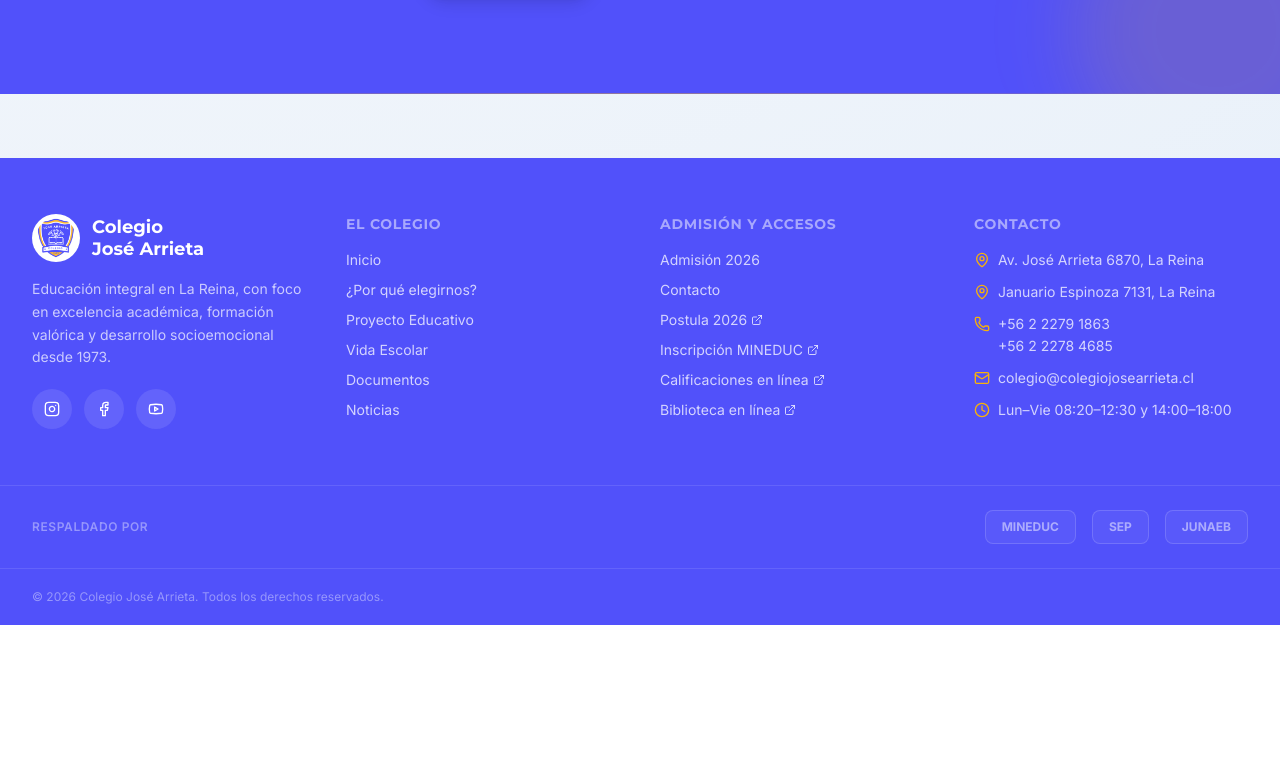
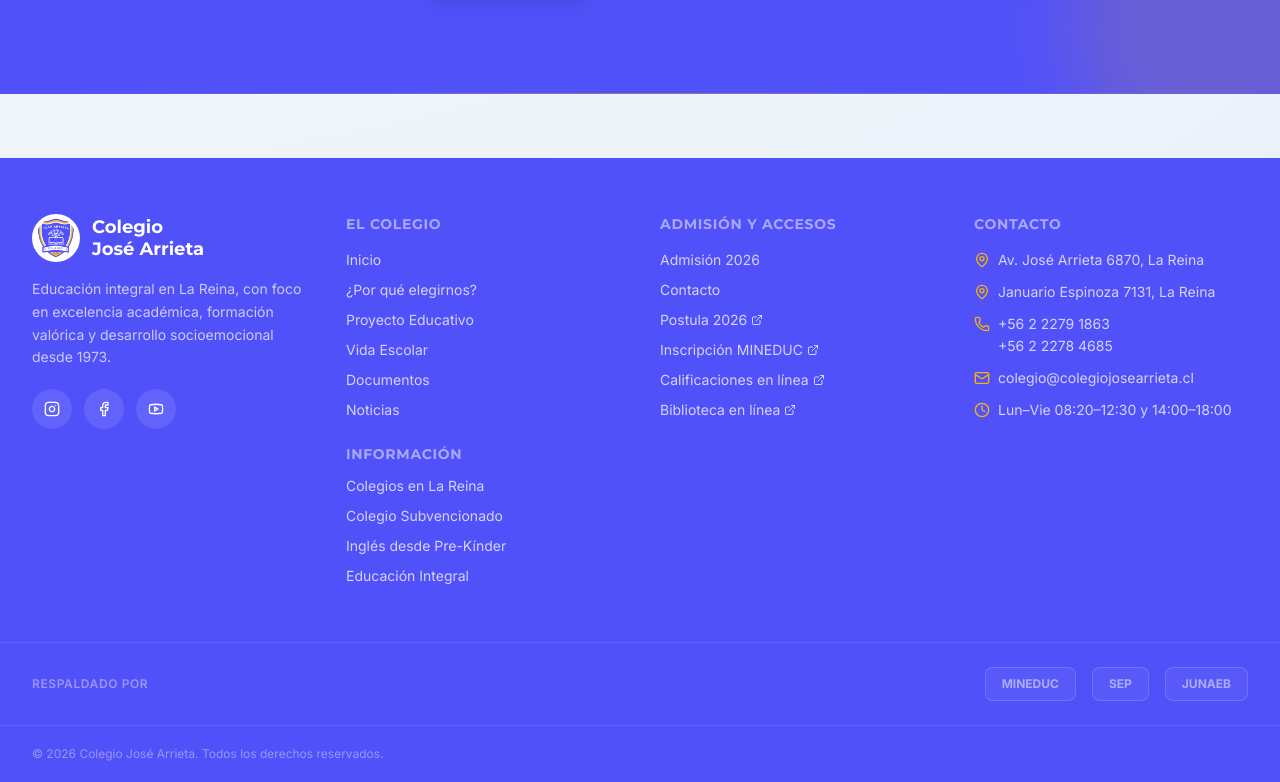
Before and after one commit to RIDSdiseno/colegio-jose-arrieta-frontend-v2, a React (Vite) app: page /colegio-ingles-prekinder-santiago in a window 1280 px wide. Shown: the part 1630-2412 px from the top of the page. Before the commit the page ends 2255 px from the top, so only its background shows below. Built offline with nearby package versions, Linux system fonts and the light colour scheme; no server answers.

Commit message:
Footer actualizado

```diff
--- a/src/components/layout/Footer.jsx
+++ b/src/components/layout/Footer.jsx
@@ -1,5 +1,12 @@
 import { Facebook, Instagram, Youtube, MapPin, Phone, Mail, Clock, ExternalLink } from "lucide-react";
 import { Link } from "react-router-dom";
+
+const infoLinks = [
+  { label: "Colegios en La Reina", to: "/colegio-la-reina" },
+  { label: "Colegio Subvencionado", to: "/colegio-subvencionado-la-reina" },
+  { label: "Inglés desde Pre-Kínder", to: "/colegio-ingles-prekinder-santiago" },
+  { label: "Educación Integral", to: "/colegio-educacion-integral-la-reina" },
+];
 
 const navLinks = [
   { label: "Inicio", to: "/" },
@@ -73,13 +80,25 @@ function Footer() {
           </div>
         </section>
 
-        {/* Col 2 — Navegación */}
+        {/* Col 2 — Navegación + Información SEO */}
         <section>
           <h3 className="mb-4 font-heading text-sm font-bold uppercase tracking-wider text-white/50">
             El Colegio
           </h3>
           <ul className="space-y-2.5 text-sm">
             {navLinks.map((item) => (
+              <li key={item.to}>
+                <Link to={item.to} className="text-white/75 transition hover:text-secondary">
+                  {item.label}
+                </Link>
+              </li>
+            ))}
+          </ul>
+          <h3 className="mb-3 mt-6 font-heading text-sm font-bold uppercase tracking-wider text-white/50">
+            Información
+          </h3>
+          <ul className="space-y-2.5 text-sm">
+            {infoLinks.map((item) => (
               <li key={item.to}>
                 <Link to={item.to} className="text-white/75 transition hover:text-secondary">
                   {item.label}
```
